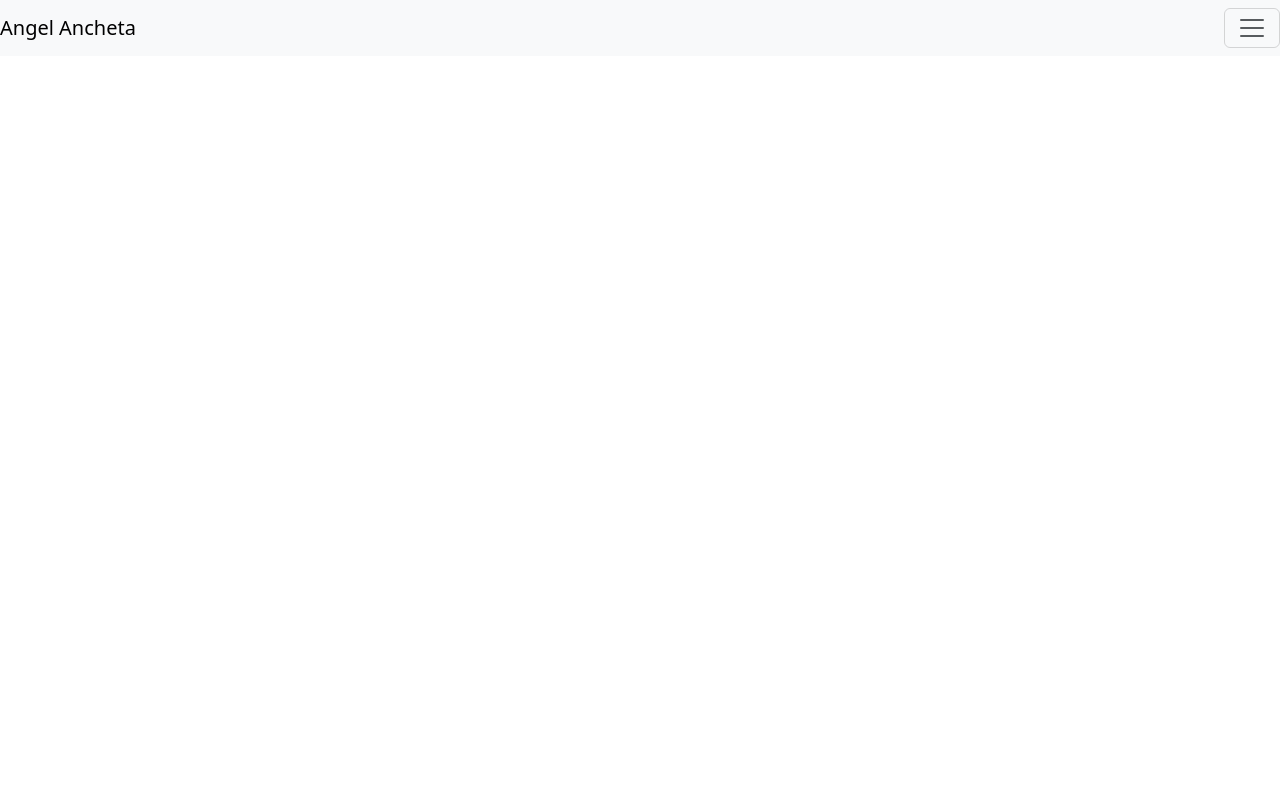
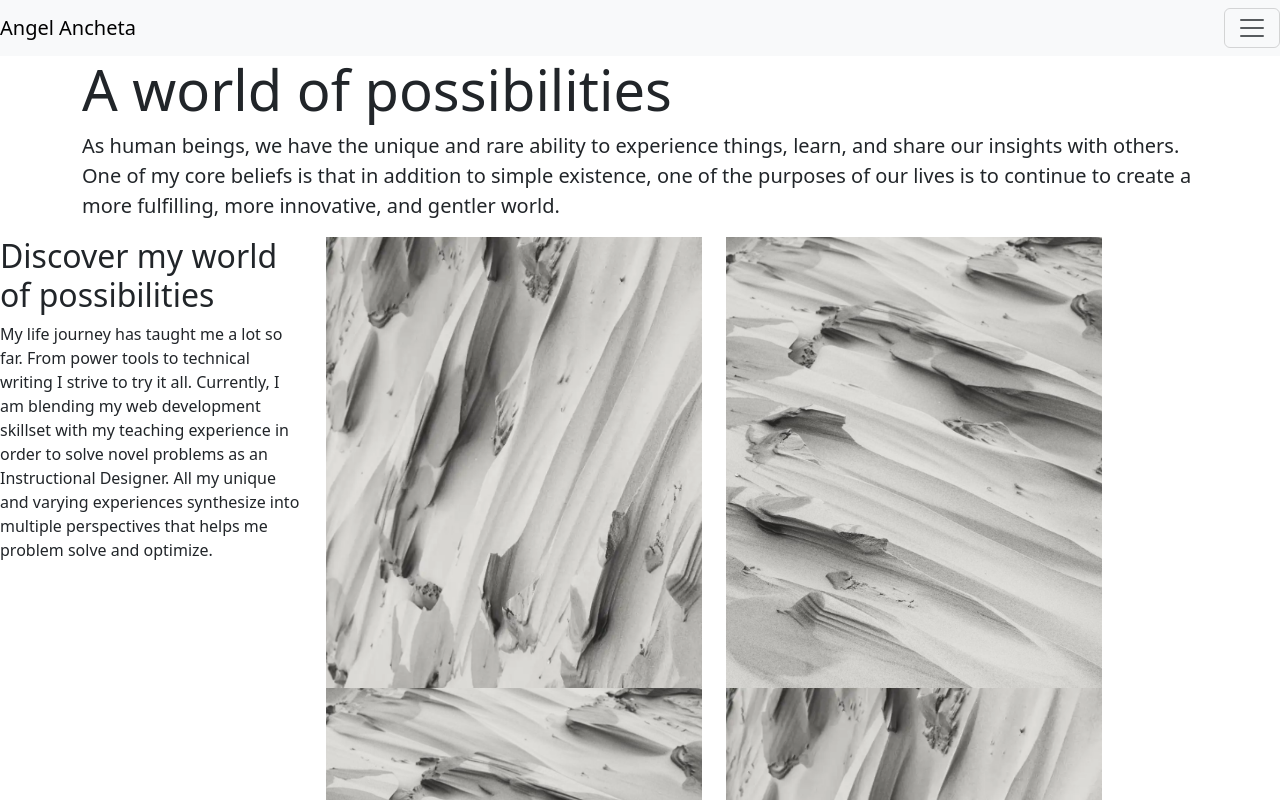
Before and after one commit to anchetadev/personal-website-template, a plain HTML site: page index.html in a window 1280 px wide. Shown: the top 800 px of the page. Drawn offline with nearby package versions, Linux system fonts and the light colour scheme.

Commit message:
new sections

```diff
--- /dev/null
+++ b/css/index.css
@@ -0,0 +1,6 @@
+.world {
+    object-fit: cover;
+    width: 400px;
+    height: 400px;
+    height: auto;
+}
--- a/index.html
+++ b/index.html
@@ -5,6 +5,7 @@
   <meta name="viewport" content="width=device-width, initial-scale=1.0">
   <title>Angel Ancheta</title>
   <link rel="stylesheet" href="https://cdn.jsdelivr.net/npm/bootstrap@5.3.2/dist/css/bootstrap.min.css" integrity="sha384-T3c6CoIi6uLrA9TneNEoa7RxnatzjcDSCmG1MXxSR1GAsXEV/Dwwykc2MPK8M2HN" crossorigin="anonymous"></head>
+  <link rel="stylesheet" href="./css/index.css">
 <body>
   <!-- REVISE -->
   <div class="pos-f-t">
@@ -22,8 +23,27 @@
     </nav>
   </div>
 <!-- REVISE -->
-  <header></header>
-  <section></section>
+<section class="jumbotron jumbotron-fluid">
+  <div class="container">
+    <h1 class="display-4">A world of possibilities</h1>
+    <p class="lead">As human beings, we have the unique and rare ability to experience things, learn, and share our insights with others. One of my core beliefs is that in addition to simple existence, one of the purposes of our lives is to continue to create a more fulfilling, more innovative, and gentler world.</p>
+  </div>
+</section>
+<div class="row">
+  <aside class="col-md-3">
+    <h2>Discover my world of possibilities</h2>
+    <p>My life journey has taught me a lot so far. From power tools to technical writing I strive to try it all. Currently, I am blending my web development skillset with my teaching experience in order to solve novel problems as an Instructional Designer. All my unique and varying experiences synthesize into multiple perspectives that helps me problem solve and optimize.</p>
+  </aside>
+  <section class="col-md-9">
+    <div class="row">
+    <!-- 4 images arranged in a grid -->
+      <img class="col-md-6 world" src="./img/paint-tall.webp" alt="placeholder image" srcset="">
+      <img class="col-md-6 world" src="./img/paint-tall-alt.jpg" alt="placeholder image" srcset="">
+      <img class="col-md-6 world" src="./img/paint-tall-alt.jpg" alt="placeholder image" srcset="">
+      <img class="col-md-6 world" src="./img/paint-tall.webp" alt="placeholder image" srcset="">
+    </div>
+  </section>
+</div>
   <section></section>
   <footer></footer>
 
```
Also changed, not shown: img/paint-tall-alt.jpg (added), img/paint-tall.webp (added).
